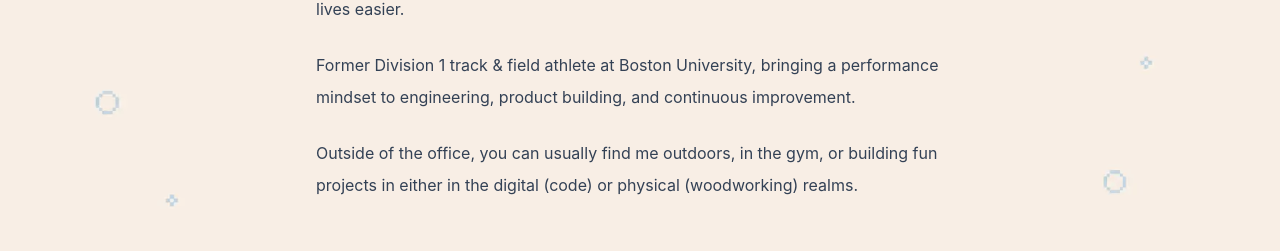
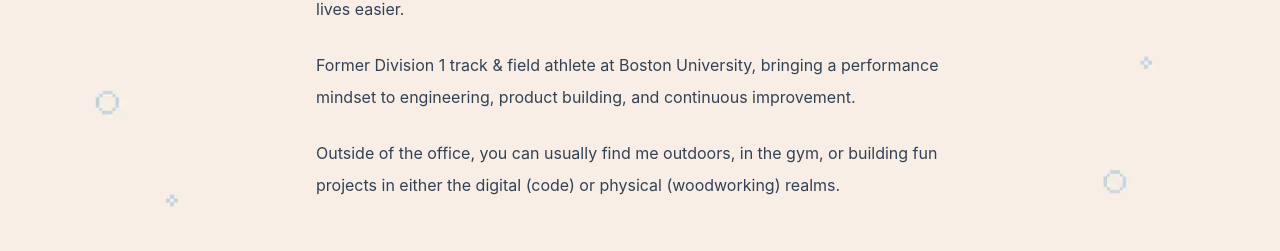
Before and after one commit to hayden-jennings/hayden-jennings.com, a React (Vite) app in the folder hayden-portfolio/: page / in a window 1280 px wide. Shown: the part 1171-1422 px from the top of the page. Built offline with nearby package versions, Linux system fonts and the light colour scheme.

Commit message:
typo fix

```diff
--- a/hayden-portfolio/src/App.tsx
+++ b/hayden-portfolio/src/App.tsx
@@ -537,7 +537,7 @@ function AboutSection() {
           </p>
           <p>
             Outside of the office, you can usually find me outdoors, in the gym,
-            or building fun projects in either in the digital (code) or physical
+            or building fun projects in either the digital (code) or physical
             (woodworking) realms.
           </p>
         </div>
```
